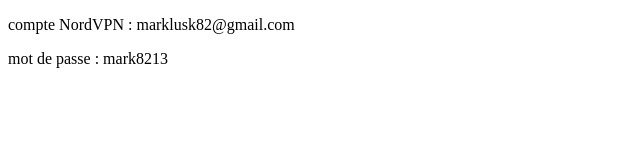
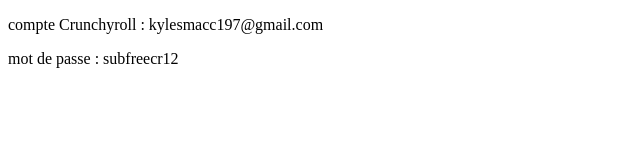
Before and after one commit to subfreetan/subfreetan2, a plain HTML site: page index.html in a window 1280 px wide. Shown: the full height of the page, 0-640 px from the left. Drawn offline with Linux system fonts and the light colour scheme.

Commit message:
Update index.html

```diff
--- a/index.html
+++ b/index.html
@@ -5,11 +5,11 @@
 </head>
 <body>
   <p>
-      compte NordVPN : marklusk82@gmail.com
+      compte Crunchyroll : kylesmacc197@gmail.com
   </p>
 
   <p>
-      mot de passe : mark8213
+      mot de passe : subfreecr12
   </p>
 
 </body>
```
